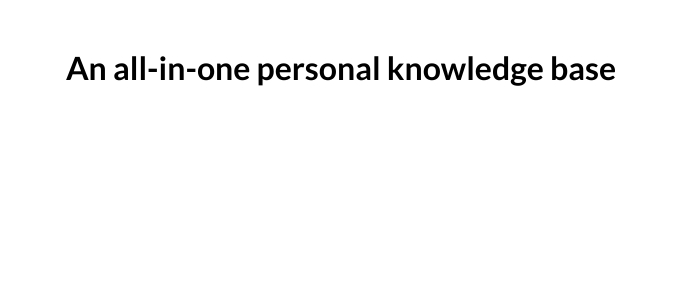
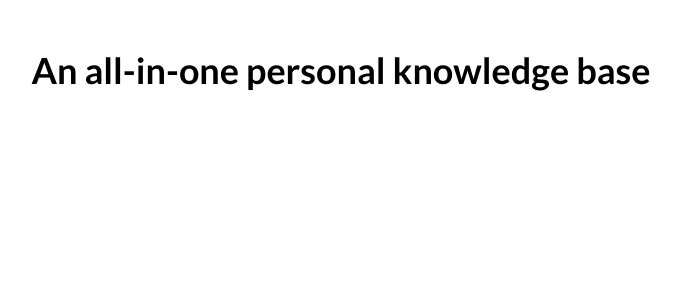
Before and after one commit to daianaszwimer/standard-notes-challenge, a React (Create React App) app: page / in a window 1280 px wide. Shown: the top 300 px of the page, without its empty margins (299-980 px from the left). Built offline with nearby package versions, Linux system fonts and the light colour scheme.

Commit message:
use class on title component

```diff
--- a/src/modules/common/components/Title/Title.css
+++ b/src/modules/common/components/Title/Title.css
@@ -1,5 +1,7 @@
-h1 {
+.title {
   font-family: Lato, sans-serif;
+  font-size: 36px;
+  font-weight: bold;
   margin-bottom: 0;
   margin-top: 0;
 }
--- a/src/modules/common/components/Title/Title.js
+++ b/src/modules/common/components/Title/Title.js
@@ -1,7 +1,7 @@
 import "./Title.css";
 
 const Title = ({ text }) => (
-  <h1>
+  <h1 className="title">
     {text}
   </h1>
 );
```
